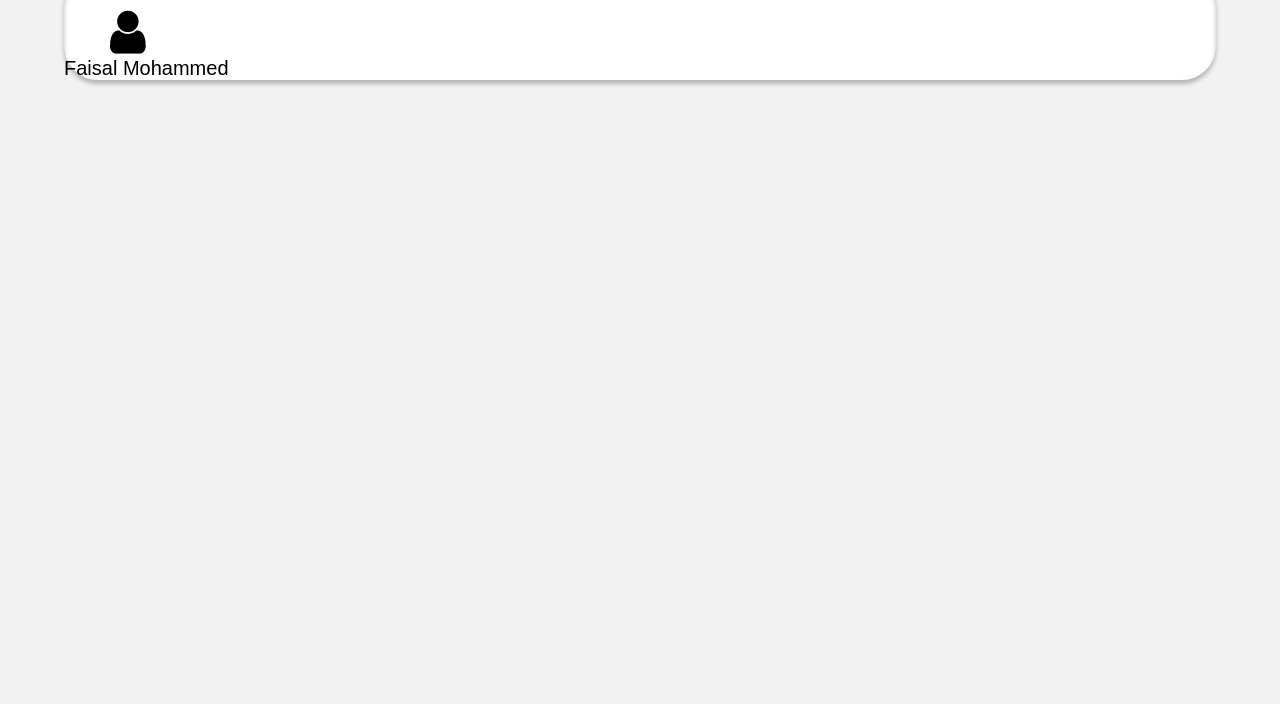
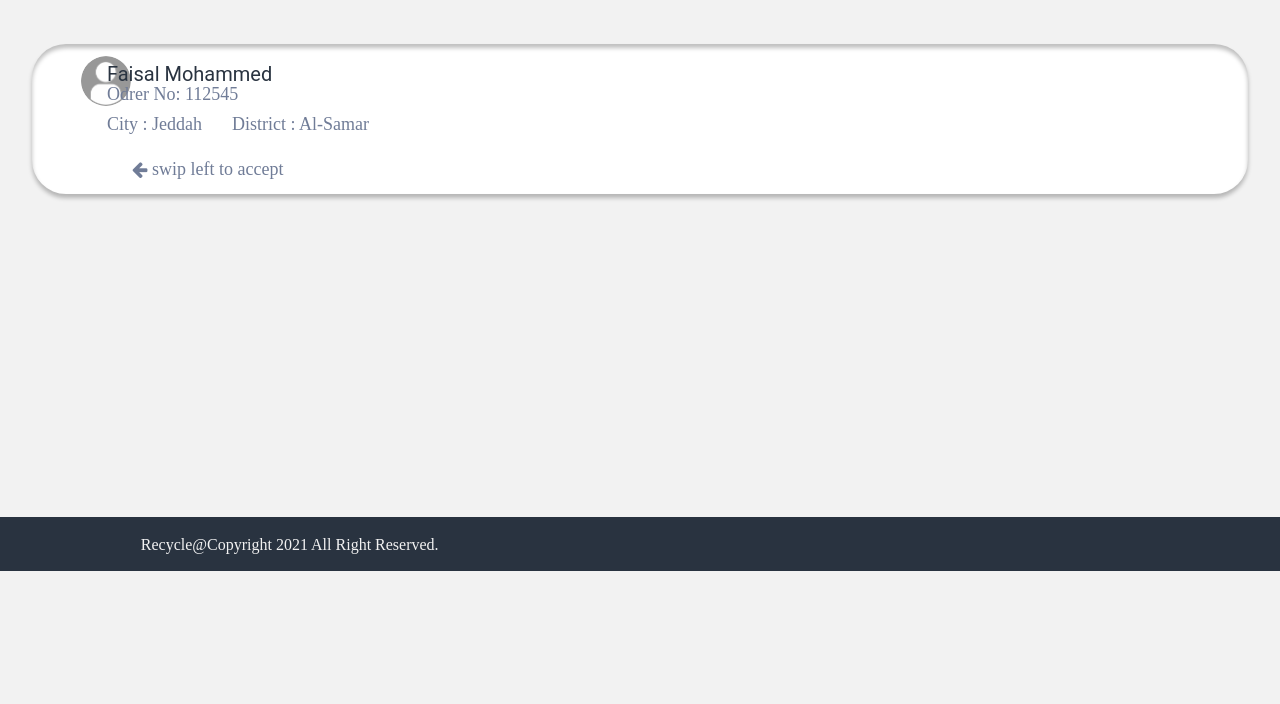
Before and after one commit to AlbaqamiAziz/Recycle-Project-FCIT-26-, a plain HTML site: page pages/DriverPages/HomePage.html in a window 1280 px wide. Shown: the part 96-800 px from the top of the page. Drawn offline with Linux system fonts and the light colour scheme.

Commit message:
driver Pages
90% of home page
working on details

```diff
--- a/pages/DriverPages/HomePage.html
+++ b/pages/DriverPages/HomePage.html
@@ -17,12 +17,24 @@
         <img class="Logo" ; src="tree-Logo.png" ;>
     </div>
 
-    <div class="orders">
+
         <div class="odrer">
-            <i class="fa fa-user"></i>
+            <img class="user" ; src="user.png" ;>
+
             <p class="name">Faisal Mohammed</p>
+            <p class="orderNo">Odrer No: 112545</p>
+            <p class="city">City : Jeddah </p>
+            <p class="Dis">District : Al-Samar</p>
+            <i class="fa fa-arrow-left" ></i>
+            <p class="swip"> swip left to accept</p>
+
+
         </div>
-    </div>
+        <div class="sing">
+            <p class="copyright">Recycle@Copyright 2021 All Right Reserved.</p>
+
+        </div>
+
 
 
 
--- a/style/DriverStyle/HomePagestyle.css
+++ b/style/DriverStyle/HomePagestyle.css
@@ -43,6 +43,24 @@ body {
     top: 31px;
     color: #2E5931;
 }
+.sing{
+    position: absolute;
+    background-color: #293340;
+    width: auto;
+    height: 54px;
+    top: 545px;
+    display: flex;
+    position: relative;
+}
+.copyright{
+    font-family: Adamina;
+    font-size: 16px;
+    color: #F2F2F2;
+    position: absolute;
+    top: 35%;
+    left: 11%;
+    width: 90%;
+}
 
 .orders {
     height: 90%;
@@ -53,18 +71,76 @@ body {
 }
 
 .odrer {
+    position: absolute;
+    top: 140px;
     background-color: white;
     border-radius: 34px;
-    width: 90%;
+    left: 2.5%;
+    width: 95%;
+    height: 150px;
     box-shadow: 0px 4px 4px rgba(0, 0, 0, 0.25), inset 0px 4px 4px rgba(0, 0, 0, 0.25);
 }
 
-.fa-user {
-    font-size: 50px;
-    margin-left: 4%;
-    margin-top: 3%;
-}
+
 
 .name {
+    position: absolute;
     font-size: 20px;
+    left: 75px;
+    top: 18px;
+    font-family: Roboto;
+    text-transform: capitalize;
+    color: #293340;
 }
+.user{
+    position: absolute;
+    height: 50px;
+    width: 50px;
+    top: 8%;
+    left: 4%;
+    border-radius: 100%;
+
+}
+.orderNo{
+    position: absolute;
+    left: 75px;
+    top: 40px;
+    font-family: Abhaya Libre;
+    font-size: 18px;
+    color: #707C97;
+}
+.city{
+    position: absolute;
+    left: 75px;
+    top: 70px;
+    font-family: Abhaya Libre;
+    font-size: 18px;
+    color: #707C97;
+
+}
+.Dis{
+    position: absolute;
+    left: 200px;
+    top: 70px;
+    font-family: Abhaya Libre;
+    font-size: 18px;
+    color: #707C97;
+
+}
+.swip{
+    position: absolute;
+    left: 120px;
+    top: 115px;
+    width: 80%;
+    font-family: Abhaya Libre;
+    font-size: 18px;
+    color: #707C97;
+
+}
+.fa-arrow-left {
+    position: absolute;
+    left: 100px;
+    top: 117px;
+    font-size: 18px;
+    color: #707C97;
+}
--- /dev/null
+++ b/style/DriverStyle/detailsStyle.css
@@ -0,0 +1,132 @@
+* {
+    margin: 0;
+    padding: 0;
+    box-sizing: border-box;
+    font-family: sans-serif;
+}
+
+body {
+    background-color: #F2F2F2;
+}
+
+.Home-Bar {
+    background-color: #C4D9B0;
+    height: 68px;
+    width: auto;
+    display: flex;
+    position: relative;
+}
+
+.fa-bars {
+    font-size: 30px;
+    margin-top: 5%;
+    margin-left: 5%;
+    background-color: #C4D9B0;
+    color: #293340;
+}
+
+.Logo {
+    position: absolute;
+    top: 10%;
+    left: 77%;
+    width: 70px;
+    height: 60px;
+    background-color: #C4D9B0;
+}
+
+.header {
+    position: absolute;
+    font-style: normal;
+    font-size: 25px;
+    line-height: 38px;
+    left: 133px;
+    top: 31px;
+    color: #2E5931;
+}
+.odrer {
+    position: absolute;
+    top: 130px;
+    background-color: white;
+    border-radius: 34px;
+    left: 4%;
+    width: 85%;
+    height: 400px;
+    box-shadow: 0px 4px 4px rgba(0, 0, 0, 0.25), inset 0px 4px 4px rgba(0, 0, 0, 0.25);
+}
+.fa-calendar{
+    position: absolute;
+    top: 90px;
+    left: 40px;
+    color: #707C97;
+    font-size: 25px;
+
+}
+.date{
+    position: absolute;
+    top: 95px;
+    left: 70px;
+    font-family: Abhaya Libre;
+    color: #707C97;
+    font-size: 20px;
+
+}
+.fa-file-o{
+    position: absolute;
+    top: 90px;
+    left: 190px;
+
+    color: #707C97;
+    font-size: 25px;
+
+}
+.number{
+    position: absolute;
+    top: 95px;
+    left: 215px;
+    font-family: Abhaya Libre;
+    color: #707C97;
+    font-size: 20px;
+}
+
+.line{
+
+    width: auto;
+   margin-top: 56%;
+}
+.fa-clock-o{
+    position: absolute;
+    top: 145px;
+    left: 40px;
+   color: #707C97;
+    font-size: 25px;
+}
+.time{
+    position: absolute;
+    top: 145px;
+    left: 70px;
+    font-family: Abhaya Libre;
+   color: #707C97;
+    font-size: 20px;
+}
+.fa-user-o{
+    position: absolute;
+    top: 200px;
+    left: 40px;
+    color: #707C97;
+    font-size: 25px;
+}
+.Recycle{
+    position: absolute;
+    height: 80px;
+    left: 115px;
+    top: 8px;
+}
+.name{
+    position: absolute;
+    font-family: Roboto;
+    text-transform: capitalize;
+    color: #707C97;
+    font-size: 20px;
+    margin-top: 23px;
+    left: 70px;
+}
```
Also changed, not shown: pages/DriverPages/details.html (added, +36 -0 lines), pages/DriverPages/recycle.png (added), pages/DriverPages/user.png (added).
